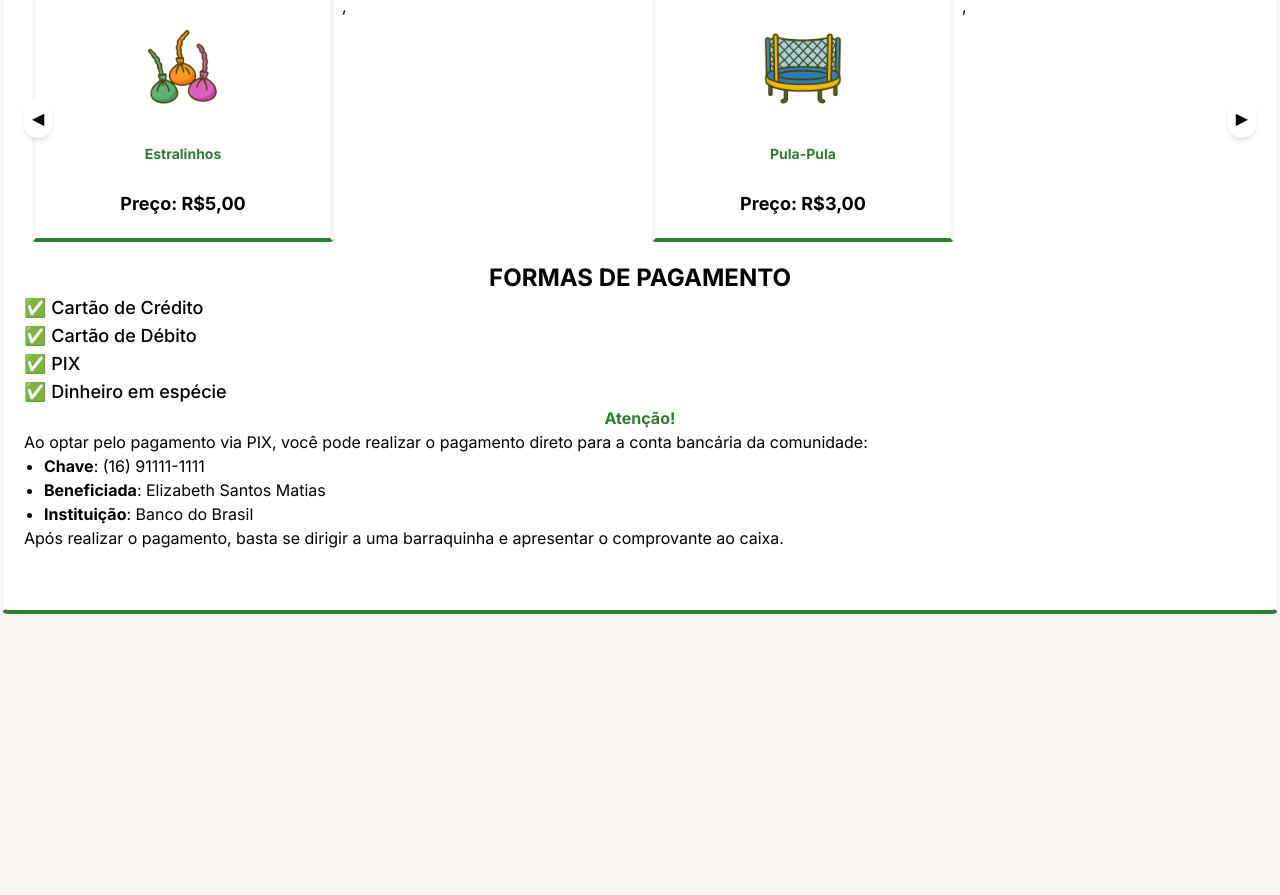
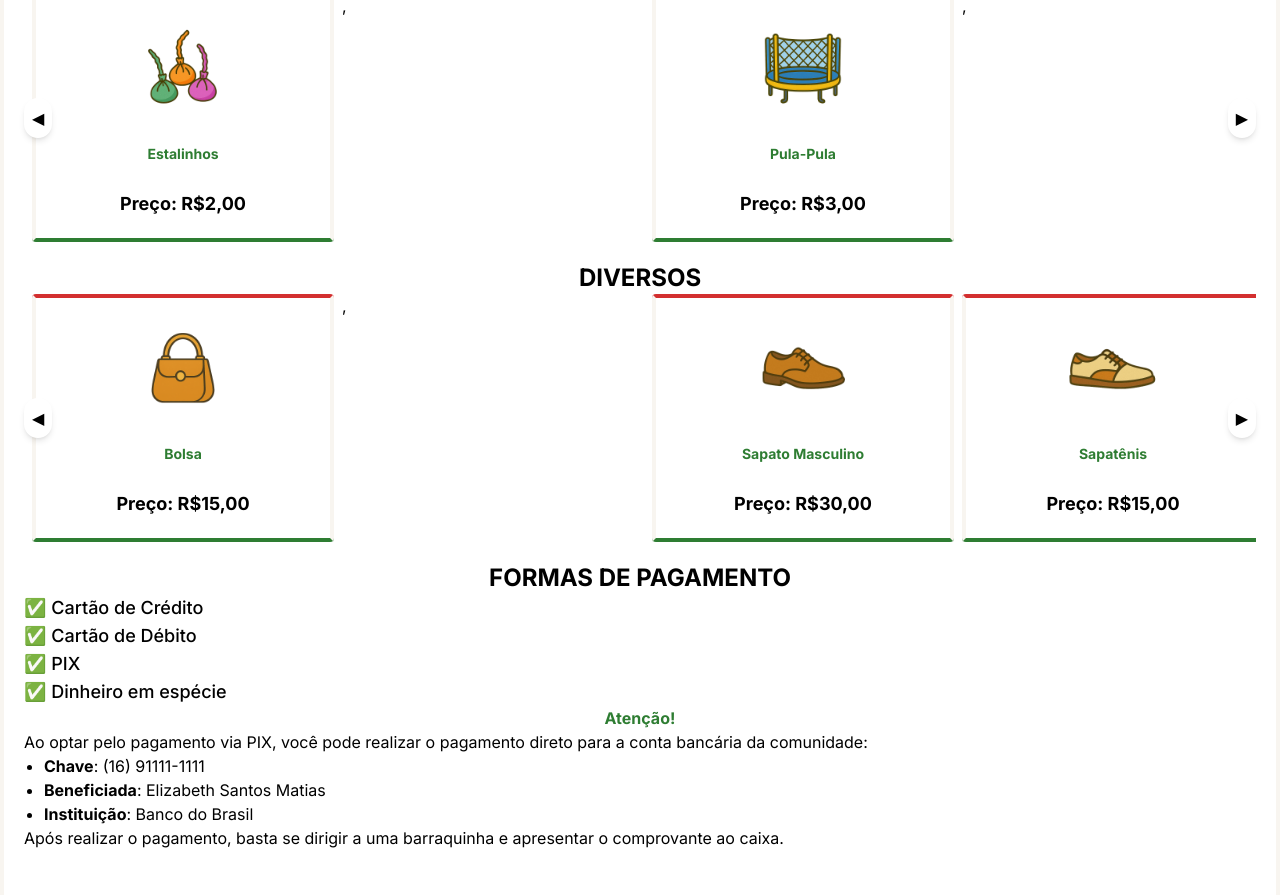
Before and after one commit to JoaoVictorCRP/cardapio-junino-santa-marta, a Next.js app: page / in a window 1280 px wide. Shown: the part 862-1757 px from the top of the page. Before the commit the page ends 1476 px from the top, so only its background shows below. Built offline with nearby package versions, Linux system fonts and the light colour scheme.

Commit message:
feat | adicao da categoria 'diversos'

```diff
--- a/app/page.js
+++ b/app/page.js
@@ -143,9 +143,9 @@ export default function Home() {
                       src={`/estralinhos.png`}
                       width={100}
                       height={100}
-                      alt="Bombinhas de estralinhos"
+                      alt="Bombinhas de estalinhos"
                   />
-              } title="Estralinhos"/>,
+              } title="Estalinhos" price="2,00"/>,
               <Card key={2} icon={
                   <Image
                       src={`/pula-pula.png`}
@@ -172,6 +172,34 @@ export default function Home() {
               } title="Pebolim" price="3,00"/>,
           </Carousel>
 
+          <h3 className="text-2xl font-black text-center pt-5">DIVERSOS</h3>
+          <Carousel>
+              <Card key={1} icon={
+                  <Image
+                      src={`/bolsa.png`}
+                      width={100}
+                      height={100}
+                      alt="Bolsa"
+                  />
+              } title="Bolsa" price="15,00"/>,
+              <Card key={2} icon={
+                  <Image
+                      src={`/sapato-masculino.png`}
+                      width={100}
+                      height={100}
+                      alt="Sapato"
+                  />
+              } title="Sapato Masculino" price="30,00"/>
+              <Card key={3} icon={
+                  <Image
+                      src={`/sapatenis.png`}
+                      width={100}
+                      height={100}
+                      alt="Sapatênis"
+                  />
+              } title="Sapatênis" price="15,00"/>
+          </Carousel>
+
           <h3 className="text-2xl text-center font-black pt-5">FORMAS DE PAGAMENTO</h3>
           <div className="pb-10">
             <ul>
```
